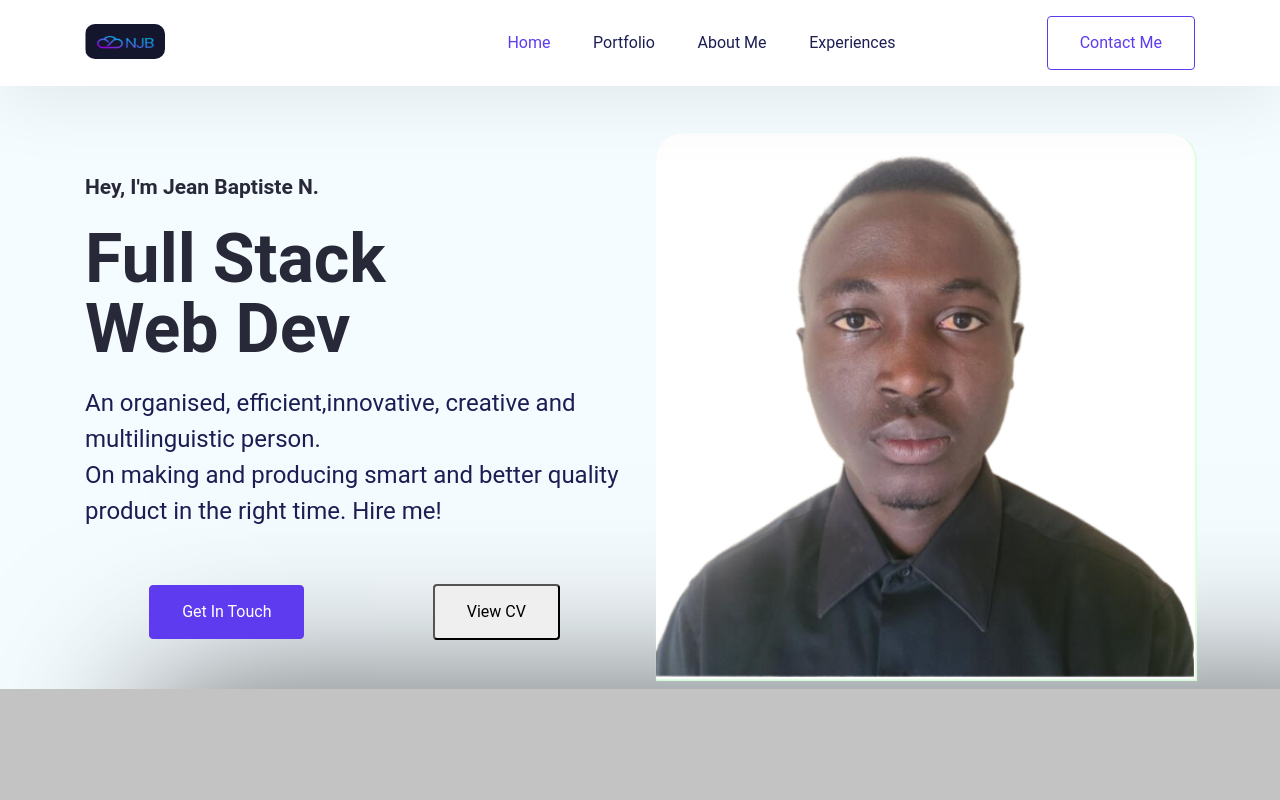
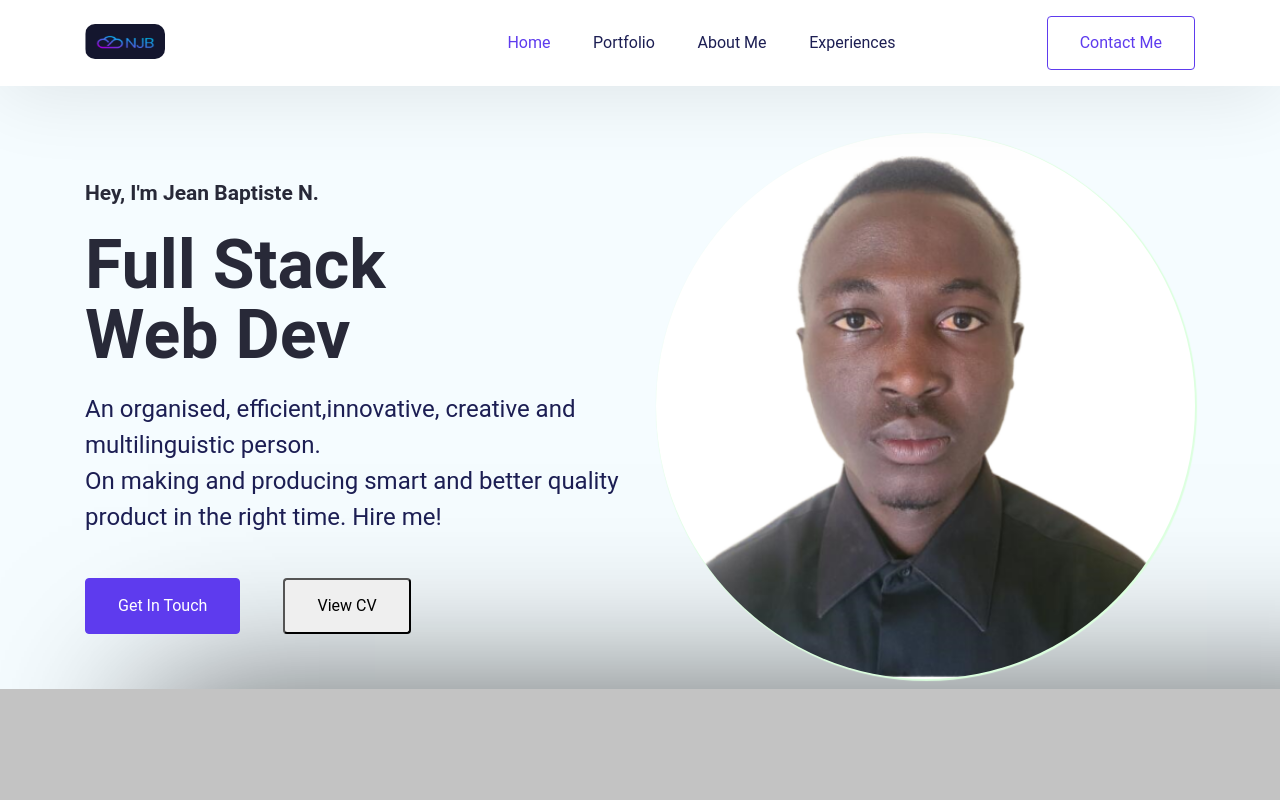
Before and after one commit to NIYIKIZA20/portifolio, a React (Create React App) app: page / in a window 1280 px wide. Shown: the top 800 px of the page. Built offline with nearby package versions, Linux system fonts and the light colour scheme.

Commit message:
change in hello

```diff
--- a/src/App.css
+++ b/src/App.css
@@ -237,7 +237,7 @@ body {
   .heroSectionImg > img {
     width: 100%;
     height: auto;
-    border-radius: 5% 5% 0 0;
+    border-radius: 50% 50%;
     background-color: rgb(150,180, 150);
     box-shadow: 1px 1px 1px 1px rgb(220, 255, 223);
 
@@ -245,10 +245,14 @@ body {
   }
  .helloButton{
   display: flex;
-  justify-content: space-around;
+  gap: 8%;
+  margin-top: 8%;
+}
+.btn-primary, .btn-success {
+  display: flex;
   align-items: center;
-  margin-top: 55px;
-
+  justify-content: center;
+  white-space: nowrap;
 
 }
 
```
